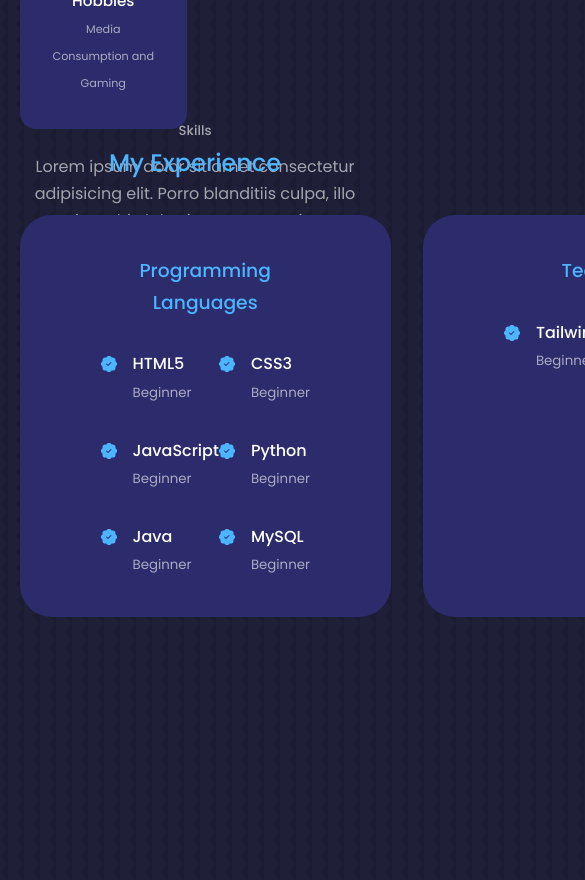
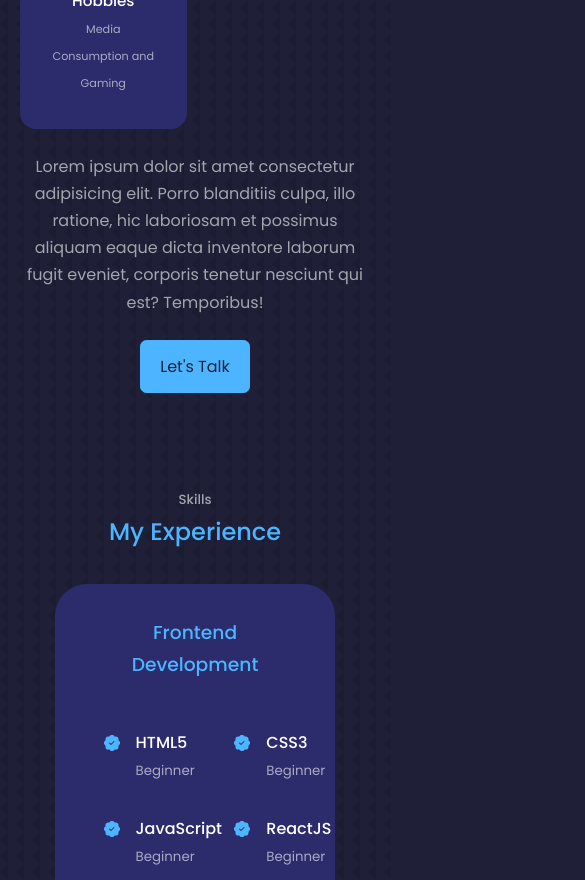
Before and after one commit to cashewna/portfolio_v2, a React (Create React App) app: page / in a window 390 px wide. Shown: the part 1760-2640 px from the top of the page, 585 px wide, since content can reach past the window. Built offline with nearby package versions, Linux system fonts and the light colour scheme.

Commit message:
Fixed overflow in smaller screen devices

```diff
--- a/src/components/experience/Experience.jsx
+++ b/src/components/experience/Experience.jsx
@@ -9,9 +9,9 @@ const Experience = () => {
       <h2>My Experience</h2>
 
       <div className="container experience__container">
-        {/* Programming Languages */}
-        <div className="experience__languages">
-          <h3>Programming Languages</h3>
+        {/* Front End */}
+        <div className="experience__frontend">
+          <h3>Frontend Development</h3>
           <div className="experience__content">
             <article className="experience__details">
               <BsPatchCheckFill className="experience__details-icon" />
@@ -37,6 +37,27 @@ const Experience = () => {
             <article className="experience__details">
               <BsPatchCheckFill className="experience__details-icon" />
               <div>
+                <h4>ReactJS</h4>
+                <small className="text-light">Beginner</small>
+              </div>
+            </article>
+            <article className="experience__details">
+              <BsPatchCheckFill className="experience__details-icon" />
+              <div>
+                <h4>TailwindCSS</h4>
+                <small className="text-light">Beginner</small>
+              </div>
+            </article>
+          </div>
+        </div>
+        {/* End of Front End */}
+
+        <div className="experience__backend">
+          <h3>Backend Development</h3>
+          <div className="experience__content">
+            <article className="experience__details">
+              <BsPatchCheckFill className="experience__details-icon" />
+              <div>
                 <h4>Python</h4>
                 <small className="text-light">Beginner</small>
               </div>
@@ -48,31 +69,11 @@ const Experience = () => {
                 <small className="text-light">Beginner</small>
               </div>
             </article>
+
             <article className="experience__details">
               <BsPatchCheckFill className="experience__details-icon" />
               <div>
                 <h4>MySQL</h4>
-                <small className="text-light">Beginner</small>
-              </div>
-            </article>
-          </div>
-        </div>
-        {/* End of Programming Languages */}
-
-        <div className="experience__techstacks">
-          <h3>Tech Stacks</h3>
-          <div className="experience__content">
-            <article className="experience__details">
-              <BsPatchCheckFill className="experience__details-icon" />
-              <div>
-                <h4>TailwindCSS</h4>
-                <small className="text-light">Beginner</small>
-              </div>
-            </article>
-            <article className="experience__details">
-              <BsPatchCheckFill className="experience__details-icon" />
-              <div>
-                <h4>ReactJS</h4>
                 <small className="text-light">Beginner</small>
               </div>
             </article>
--- a/src/components/experience/experience.css
+++ b/src/components/experience/experience.css
@@ -39,3 +39,24 @@
   margin-top: 6px;
   color: var(--color-primary);
 }
+
+/* ========== Media Queries (Medium Devices) ========== */
+@media screen and (max-width: 1024px) {
+  .experience__container {
+    grid-template-columns: 1fr;
+  }
+
+  .experience__container > div {
+    width: 80%;
+    padding: 2rem;
+    margin: 0 auto;
+  }
+
+  .experience__content {
+    padding: 1rem;
+  }
+}
+
+/* ========== Media Queries (Small Devices) ========== */
+@media screen and (max-width: 600px) {
+}
--- a/src/index.css
+++ b/src/index.css
@@ -123,7 +123,7 @@ img {
 
   section {
     margin-top: 6rem;
-    height: 100vh;
+    min-height: 100vh;
   }
 }
 
```
